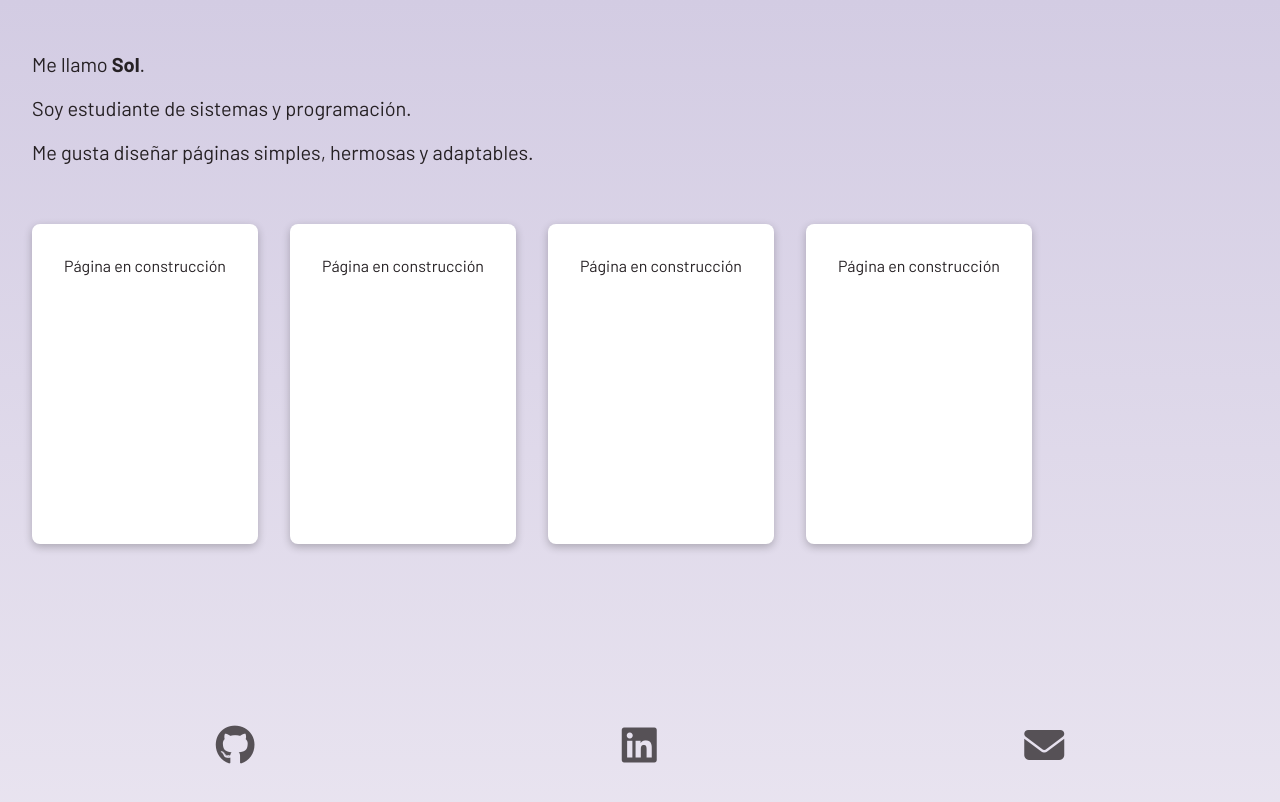
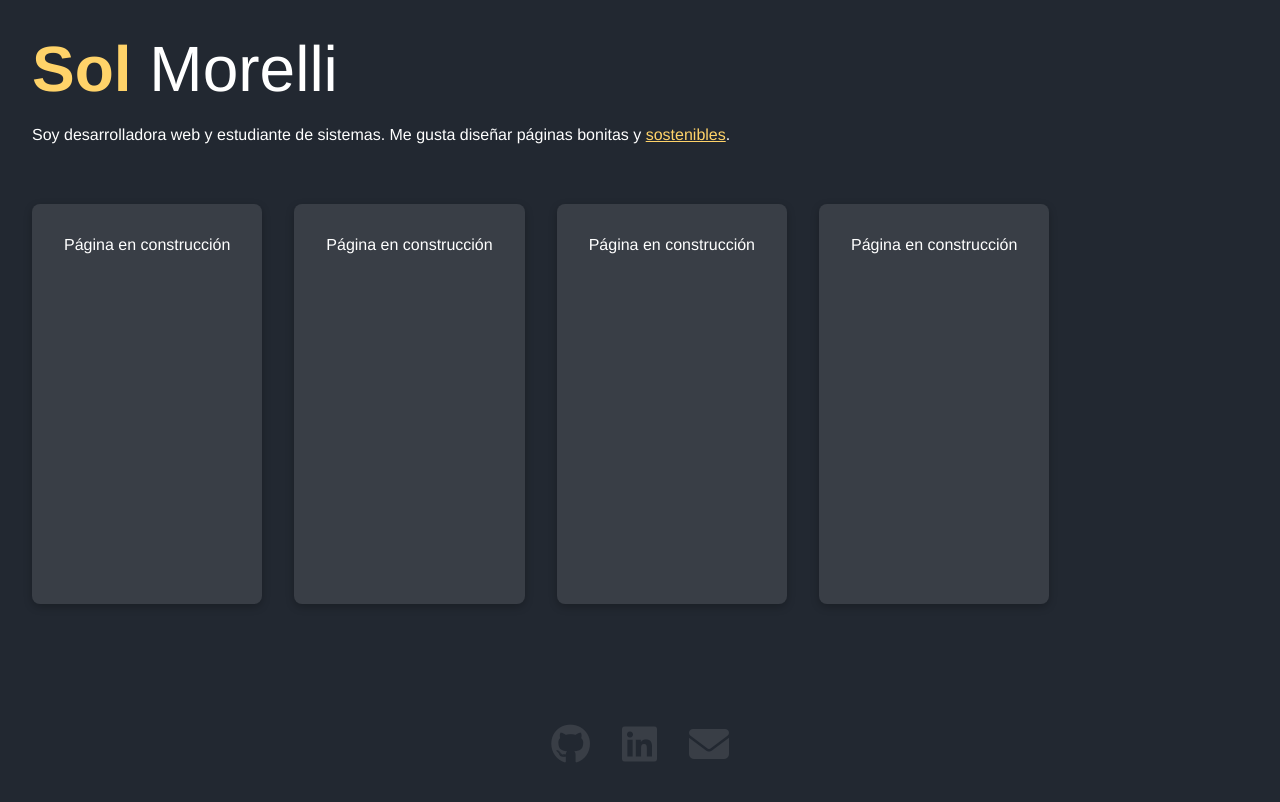
Before and after one commit to SolMorelli/SolMorelli.github.io, a plain HTML site: page index.html in a window 1280 px wide. Drawn offline with Linux system fonts and the light colour scheme; a web font is replaced by a local one.

Commit message:
Add files via upload

```diff
--- a/index.html
+++ b/index.html
@@ -14,9 +14,8 @@
     <!-- --- MAIN --- -->
         <main>
             <div class="text-main">
-                <p>Me llamo <strong>Sol</strong>.</p>
-                <p>Soy estudiante de sistemas y programación.</p>
-                <p>Me gusta diseñar páginas simples, hermosas y adaptables.</p>
+                <h1><strong>Sol</strong> Morelli</h1>
+                <p>Soy desarrolladora web y estudiante de sistemas. Me gusta diseñar páginas bonitas y <a href="#">sostenibles</a>.</p>
             </div>
             <div class="projects-main">
                 <div class="card-main">
--- a/style.css
+++ b/style.css
@@ -1,13 +1,12 @@
 /*-- --- VARIABLES --- --*/
 :root {
-    --bg-color: #e5e5e5;
-    --font-color: #262124;
-    --accent-color: #481380;
-    --bg-color: #e9e4f0;
+    --bg-color: #222831;
+    --secondary-color: #393E46;
+    --font-color: #fff;
+    --accent-color: #FFD369;
     --bg-gradient: 0deg, rgba(233,228,240,1) 0%, rgba(211,204,227,1) 100%;
 
-    --box-shadow-sm: rgba(0, 0, 0, 0.12) 0px 1px 3px, rgba(0, 0, 0, 0.24) 0px 1px 2px;
-    --box-shadow-lg: rgba(0, 0, 0, 0.16) 0px 3px 6px, rgba(0, 0, 0, 0.23) 0px 3px 6px;
+    --box-shadow: rgba(0, 0, 0, 0.24) 0px 3px 8px;
 }
 
 
@@ -19,9 +18,8 @@ html {
 body {
     height: 100vh;
     margin: 0;
-    background: rgb(var(--bg-color));
-    background: linear-gradient(var(--bg-gradient));
-    font-family: Barlow, Arial, Helvetica, sans-serif;
+    background: var(--bg-color);
+    font-family: Helvetica, sans-serif;
     font-weight: 400;
     font-size: 1rem;
     color: var(--font-color);
@@ -31,8 +29,17 @@ a {
     color: inherit;
     text-decoration: none;
 }
+h1 {
+    font-weight: 400;
+    color: inherit;
+    font-size: 4rem;
+    margin: 0;
+}
 h3 {
     text-align: center;
+}
+strong {
+    color: var(--accent-color);
 }
 
 /*-- --- SECTION MAIN --- --*/
@@ -48,26 +55,35 @@ main .text-main {
     margin: 0 2rem;
 }
 main .text-main p {
-    font-size: 1.25rem;
+    line-height: 26px;
+    text-align: justify;
+}
+main .text-main p a {
+    color: var(--accent-color);
+    text-decoration: underline;
+    transition: color 100ms ease-in;
+}
+main .text-main p a:hover {
+    color: var(--font-color);
 }
 
 main .projects-main {
     display: flex;
     align-items: center;
     overflow: scroll;
-    height: 50vh;
+    height: 60vh;
     padding: 0 2rem;
 }
 main .projects-main::-webkit-scrollbar {
     width: 0;
 }
 main .projects-main .card-main {
-    height: 40vh;
-    min-width: 10rem;
+    height: 50vh;
+    min-width: 12rem;
     margin-right: 2rem;
     border-radius: .5rem;
-    background: rgb(255,255,255);
-    box-shadow: rgba(0, 0, 0, 0.24) 0px 3px 8px;
+    background: var(--secondary-color);
+    box-shadow: var(--box-shadow);
 
     text-align: center;
     padding: 2rem;
@@ -75,25 +91,24 @@ main .projects-main .card-main {
 }
 
 main .links-main {
+    width: 50%;
+    padding: 0 2rem;
     position: absolute;
     bottom: 2rem;
-    width: 100%;
-    padding: 0 2rem;
+    left: 25%;
     box-sizing: border-box;
     display: flex;
-    justify-content: space-between;
+    justify-content: center;
     font-size: 2.5rem;
 }
+main .links-main a {
+    color: var(--secondary-color);
+    margin: 0 1rem;
+}
 main .links-main i {
-    opacity: .75;
-    transition: opacity ease-in-out 200ms;
+    color: var(--secondary-color);
+    transition: color 150ms ease-in;
 }
 main .links-main i:hover {
-    opacity: 1;
+    color: var(--accent-color);
 }
-
-@media only screen and (min-width: 768px) {
-    main .links-main {
-        justify-content: space-around;
-    }
-  }
```
